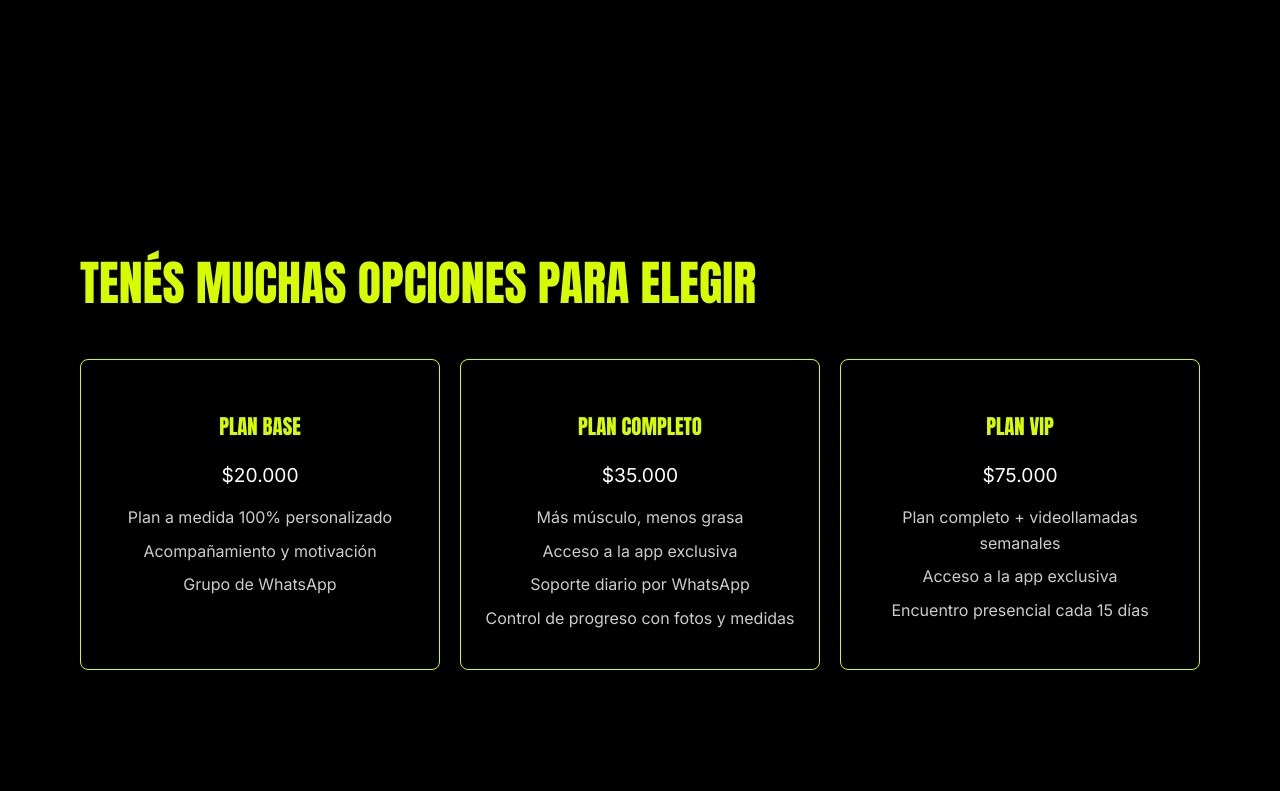
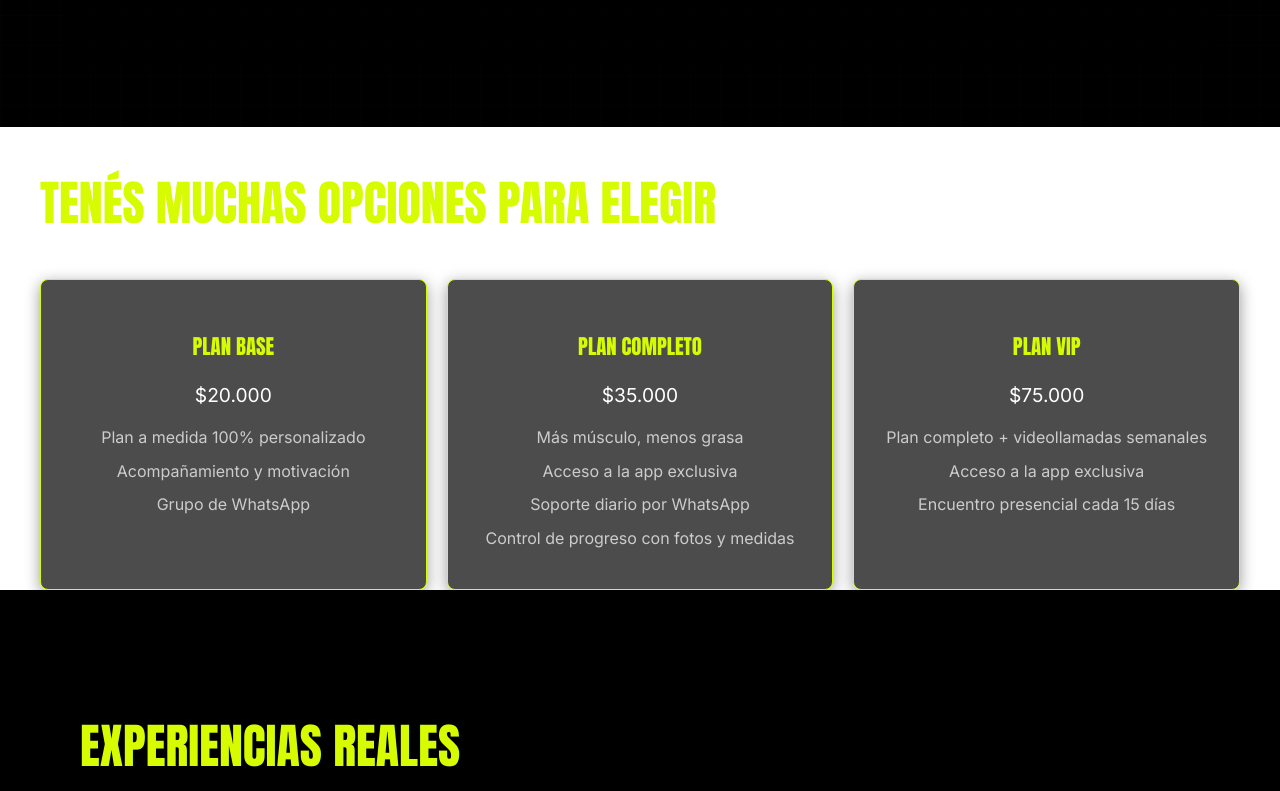
Before and after one commit to Perez-Alvaro/mz-landing, a React (Vite) app: page / in a window 1280 px wide. Shown: the part 1149-1940 px from the top of the page. Built offline with nearby package versions, Linux system fonts and the light colour scheme.

Commit message:
Your message about the changes

```diff
--- a/src/components/HeroSection.jsx
+++ b/src/components/HeroSection.jsx
@@ -60,14 +60,15 @@ export default function HeroSection() {
         </motion.p>
 
         <motion.a
-          href="#membership"
+          href="#membresias"
           className="hero-button"
-          initial={{ opacity: 0, y: 10 }}
+          initial={{ opacity: 0, y: 30 }}
           animate={{ opacity: 1, y: 0 }}
-          transition={{ delay: 1.2, duration: 0.6 }}
+          transition={{ delay: 1.1, duration: 0.8 }}
         >
           VER PLANES
         </motion.a>
+
       </div>
 
       <motion.img
--- a/src/components/MembershipSection.jsx
+++ b/src/components/MembershipSection.jsx
@@ -3,7 +3,7 @@ import { motion } from 'framer-motion';
 
 export default function MembershipSection() {
   return (
-    <section className="membership">
+    <section id="membresias" className="membership-section">
       <svg className="membership-texture" xmlns="http://www.w3.org/2000/svg" width="100%" height="100%">
         <defs>
           <pattern id="lines" patternUnits="userSpaceOnUse" width="40" height="40">
--- a/src/index.css
+++ b/src/index.css
@@ -67,3 +67,6 @@ button:focus-visible {
     background-color: #f9f9f9;
   }
 }
+html {
+  scroll-behavior: smooth;
+}
```
Also changed, not shown: 1 other file (tests, documents, lock files or other folders).
